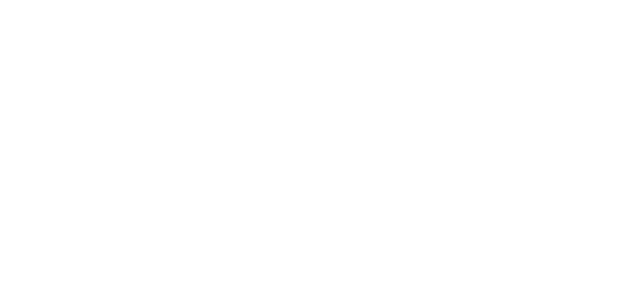
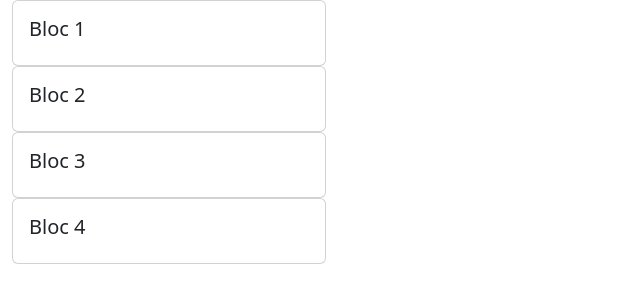
Before and after one commit to mendjin/nuxtJsProjet, a Nuxt app: page / in a window 1280 px wide. Shown: the top 302 px of the page, without its empty margins (0-640 px from the left). Built offline with nearby package versions, Linux system fonts and the light colour scheme.

Commit message:
creation de 4 bloc sur la meme ligne

```diff
--- a/pages/index.vue
+++ b/pages/index.vue
@@ -1,6 +1,35 @@
 <template>
   <div>
     <div class="container-fluid">
+
+      <div class="col-12 col-md-3 mb-3 mb-sm-0">
+                    <div class="card">
+                        <div class="card-body">
+                            <h5 class="card-title">Bloc 1</h5>
+                        </div>
+                    </div>
+      </div>
+            <div class="col-3">
+                <div class="card">
+                    <div class="card-body">
+                        <h5 class="card-title">Bloc 2</h5>
+                    </div>
+                </div>
+            </div>
+            <div class="col-sm-3">
+                <div class="card">
+                    <div class="card-body">
+                        <h5 class="card-title">Bloc 3</h5>
+                    </div>
+                </div>
+            </div>
+            <div class="col-sm-3">
+                <div class="card">
+                    <div class="card-body">
+                        <h5 class="card-title">Bloc 4</h5>
+                    </div>
+                </div>
+            </div>
     </div>
   </div>
 </template>
```
